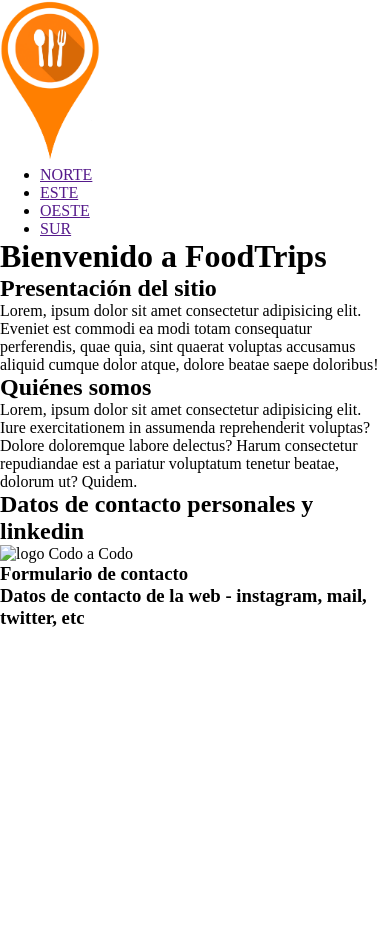
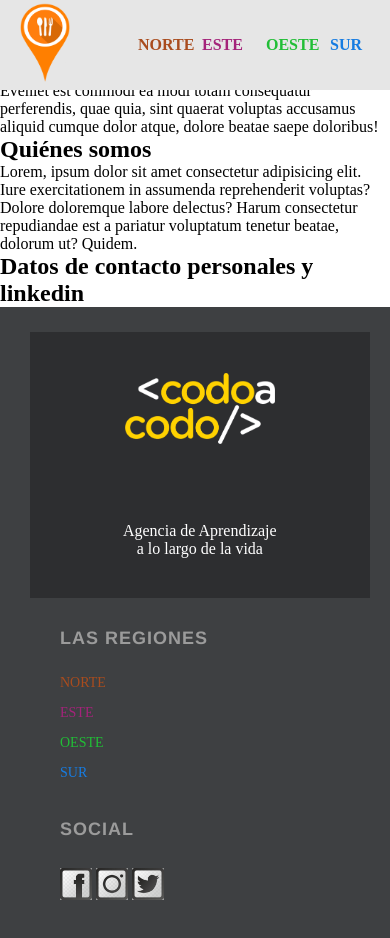
Before and after one commit to Belentaborda/FoodTrips-ProyectoG3, a plain HTML site: page index.html in a window 390 px wide. Before the commit the page ends 844 px from the top, so only its background shows below. Drawn offline with Linux system fonts and the light colour scheme.

Commit message:
Rama sur - primer commit

```diff
--- a/css/index.css
+++ b/css/index.css
@@ -1,4 +1,271 @@
 * {
-    margin: 0;
+    margin: 0px;
     box-sizing: border-box;
 }
+
+.logo {
+    width: 50px;
+    margin: 8px 0px 8px 20px;
+}
+
+.navbar {
+    position: fixed;
+    background-color: rgb(230, 230, 230);
+    width: 100%;
+    height: 90px;
+    display: flex;
+    align-items: center;
+    justify-content: space-between;
+    z-index: 10;
+}
+
+ul .navList {
+    padding: 0px;
+    list-style: none;
+    display: inline-flex;
+}
+
+.navList {
+    padding: 10px;
+    width: 60px;
+}
+
+li a {
+    text-decoration: none;
+    font-weight: 600;
+}
+
+
+/*--------------------Footer------------------*/
+
+
+.footer_main {
+    width: 99.9%;
+    padding: 25px;
+    background: #3E4042 url(/assets/footer-bg-656c1a7c66b412ea2ac091559b06bebc1ff33a3f71e66995488c637670a325bc.svg) 100% 50% no-repeat;
+    background-size: 40% auto;
+    color: white;
+    position: relative
+}
+
+.footer_main::after {
+    clear: both;
+    content: "";
+    display: table
+}
+
+@media screen and (max-width: 1400px) {
+    .footer_main {
+        background-size: auto 100%
+    }
+}
+
+@media screen and (max-width: 1150px) {
+    .footer_main {
+        background: #3E4042
+    }
+}
+
+.footer_main_codoacodo {
+    width: 400px;
+    min-height: 100%;
+    background: #2d2e30;
+    position: absolute;
+    left: 5px;
+    top: 0;
+    text-align: center
+}
+
+.footer_main_codoacodo img {
+    top: 70px;
+    position: relative;
+    width: 150px;
+    height: 85px;
+    max-width: 100%;
+    max-height: 100%;
+}
+
+.logo-text {
+    color: #ffffff;
+    font-size: 16px;
+    margin-top: 75px;
+}
+
+.logo-text-link {
+    text-decoration: none;
+}
+
+@media screen and (max-width: 860px) {
+    .footer_main_codoacodo {
+        width: 100%;
+        position: relative;
+        padding: 40px 0
+    }
+
+    .footer_main_codoacodo::after {
+        clear: both;
+        content: "";
+        display: table
+    }
+
+    .footer_main_codoacodo img {
+        top: 1px;
+        width: 150px;
+        height: auto
+    }
+}
+
+.footer_links {
+    max-width: 840px;
+    padding: 50px 0px 50px 460px
+}
+
+.footer_links::after {
+    clear: both;
+    content: "";
+    display: table
+}
+
+@media screen and (max-width: 860px) {
+    .footer_links {
+        max-width: 500px;
+        margin: 0 auto;
+        padding: 40px
+    }
+}
+
+@media screen and (max-width: 480px) {
+    .footer_links {
+        padding: 30px 30px 30px 35px
+    }
+}
+
+.footer_links_col {
+    width: 50%;
+    float: left;
+}
+
+@media screen and (max-width: 500px) {
+    .footer_links_col {
+        width: auto;
+        float: none
+    }
+
+    .footer_links_col:first-child {
+        margin-bottom: 32px
+    }
+}
+
+.footer_links_title {
+    color: #9B9B9B;
+    text-transform: uppercase;
+    font-family: "Roboto Slab", Helvetica, "Segoe UI", sans-serif;
+    font-size: 1.125em;
+    font-weight: 700;
+    letter-spacing: 1px;
+    margin-bottom: 18px;
+}
+
+ul {
+    padding: 0px;
+}
+
+.footer_links_list li {
+    padding: 6px 0px;
+    display: block;
+    list-style: none;
+}
+
+.footer_links_list a {
+    font-size: 0.875em;
+    font-weight: 500;
+    -webkit-transition: 250ms;
+    transition: 250ms
+}
+
+.Norte a {
+    color: #a94c1e;
+}
+
+.Norte a:visited {
+    color: #a94c1e;
+}
+
+.Este a {
+    color: #A4237A;
+}
+
+.Este a:visited {
+    color: #A4237A;
+}
+
+.Oeste a {
+    color: #21be36;
+}
+
+.Oeste a:visited {
+    color: #21be36;
+}
+
+.Sur a {
+    color: #177ce1;
+}
+
+.Sur a:visited {
+    color: #177ce1;
+}
+
+.footer_links_list a:hover {
+    color: #ffffff
+}
+
+.footer_links_social a {
+    text-decoration: none;
+}
+
+.footer_links_social a img {
+    width: 32px;
+    height: 32px;
+    display: inline-block;
+    line-height: 35px;
+    color: #3E4042;
+    background: #ffffff;
+    border-radius: 2px;
+    text-align: center;
+    margin-top: 10px;
+    -webkit-transition: 350ms;
+    transition: 350ms;
+}
+
+.footer_links_social a.facebook:hover {
+    color: white;
+    background-color: #3b5998
+}
+
+.footer_links_language,
+.footer_links_social {
+    margin-top: 24px
+}
+
+.footer_links_language p,
+.footer_links_social p {
+    display: block;
+    font-size: 0.938em;
+    font-weight: 600;
+    text-transform: uppercase;
+    margin: 0;
+    color: #9B9B9B
+}
+
+.footer_links_language select,
+.footer_links_social select {
+    color: #3E4042;
+    width: 150px;
+    margin-top: 10px
+}
+
+.footer_links_language i {
+    position: relative;
+    top: 1px;
+    margin-right: 5px
+}
--- /dev/null
+++ b/css/south.css
@@ -0,0 +1,146 @@
+body {
+    background-color: rgb(244, 244, 244);
+}
+
+.imgContainer {
+    background-color: rgb(3, 62, 122);
+    padding: 220px 30px 120px 30px;
+    position: relative;
+    text-align: center;
+}
+
+.backgroundImg::after {
+    content: "";
+    background-image: url(../img/south/sur-img.jpeg);
+    background-size: cover;
+    background-position: 15% 15%;
+    background-repeat: no-repeat;
+    width: 100%;
+    height: 87%;
+    position: absolute;
+    top: 13%;
+    left: 0;
+    opacity: 0.3;
+}
+
+.headerTitle {
+    font-size: 80px;
+    font-weight: 200;
+    color: rgb(248, 238, 226);
+}
+
+.headerText {
+    color: rgba(255, 255, 255, 1);
+    display: block;
+    width: 100%;
+    max-width: 850px;
+    margin: 0 auto;
+    font-size: 18px;
+    font-weight: 400;
+    padding-top: 50px;
+    text-shadow: 2px 2px 4px rgba(0, 0, 0, 1);
+}
+
+.bold {
+    font-weight: 800;
+    color: rgb(248, 238, 226);
+}
+
+.recipesBtnContainer{
+padding: 25px 30px;
+background-color: rgb(255, 255, 255);
+text-align: center;
+}
+
+.recipesBtn {
+    display: inline-block;
+    padding: 13px;
+    color: #ffffff;
+    border: 2px solid #3E4042;
+    background-color: #3E4042;
+    border-radius: 50px;
+}
+
+article {
+    max-width: 450px;
+}
+
+article img {
+    width: 450px;
+    height: 260px;
+}
+
+.boxContainer {
+    display: flex;
+    flex-grow: 1;
+    flex-wrap: wrap;
+    padding: 50px 130px;
+    align-items: center;
+    justify-content: space-around;
+}
+
+.prueba {
+    margin: 40px;
+}
+
+.foodBox {
+    background-color: #ffffff;
+    border-radius: 5px;
+    box-shadow: 10px 35px 30px 0px rgba(0, 0, 0, 0.2);
+    cursor: pointer;
+    transition: all 0.5s ease;
+}
+
+.foodBox:hover {
+    box-shadow: 10px 45px 40px 0px rgba(0, 0, 0, 0.5);
+    transform: translateY(-5px);
+    /* Levantar un poco de la pantalla */
+    transition: all 0.5s ease;
+}
+
+.textBox {
+    padding: 30px 40px 30px 40px;
+}
+
+.textTitle {
+    font-size: 30px;
+}
+
+.textDescription {
+    font-size: 25px;
+}
+
+/* Estilos del modal */
+.modal {
+    display: none; /* Por defecto, el modal está oculto */
+    position: fixed;
+    z-index: 1;
+    left: 0;
+    top: 0;
+    width: 100%;
+    height: 100%;
+    background-color: rgba(0, 0, 0, 0.5); /* Fondo semitransparente */
+}
+
+.modal-content {
+    background-color: #fefefe;
+    margin: 15% auto; /* Centra verticalmente el modal */
+    padding: 20px;
+    border: 1px solid #888;
+    width: 80%; /* Ancho del modal */
+    max-width: 600px; /* Ancho máximo del modal */
+}
+
+.close {
+    color: #aaa;
+    float: right;
+    font-size: 28px;
+    font-weight: bold;
+}
+
+.close:hover,
+.close:focus {
+    color: black;
+    text-decoration: none;
+    cursor: pointer;
+}
--- a/index.html
+++ b/index.html
@@ -12,18 +12,18 @@
 <body>
 
     <header>
-        <nav>
+        <nav class="navbar">
             <div>
                 <a href="./index.html">
-                    <img src="./img/foodtrips-logo.png" alt="logo" width="100">
+                    <img src="./img/foodtrips-logo.png" alt="logo" class="logo">
                 </a>
             </div>
             <div>
                 <ul>
-                    <li><a href="">NORTE</a></li>
-                    <li><a href="">ESTE</a></li>
-                    <li><a href="">OESTE</a></li>
-                    <li><a href="">SUR</a></li>
+                    <li class="navList Norte"><a href="">NORTE</a></li>
+                    <li class="navList Este"><a href="">ESTE</a></li>
+                    <li class="navList Oeste"><a href="">OESTE</a></li>
+                    <li class="navList Sur"><a href="./pages/south.html">SUR</a></li>
                 </ul>
             </div>
         </nav>
@@ -52,15 +52,40 @@
     </main>
 
     <footer>
-        <div>
-            <img src="" alt="logo Codo a Codo">
-        </div>
-        <div>
-            <h3>Formulario de contacto</h3>
-        </div>
-        <div>
-            <h3>Datos de contacto de la web - instagram, mail, twitter, etc</h3>
-        </div>
+        <div class="footer_main">
+            <div class="footer_main_codoacodo">
+              <a class="logo-text-link" href="https://buenosaires.gob.ar/educacion/codo-codo-40">
+                <img alt="Agencia de Aprendizaje a lo largo de la vida" src="./img/LogoCODOACODO.png">
+                <p class="logo-text">Agencia de Aprendizaje <br> a lo largo de la vida</p>
+            </a>
+            </div>
+            <div class="footer_links">
+              <div class="footer_links_col">
+                <h4 class="footer_links_title">Las Regiones</h4>
+                <ul class="footer_links_list">
+                      <!-- en cada href poner las rutas de cada region -->
+                      <li class="Norte"><a href="">NORTE</a></li>
+                      <li class="Este"><a href="">ESTE</a></li>
+                      <li class="Oeste"><a href="">OESTE</a></li>
+                      <li class="Sur"><a href="./pages/south.html">SUR</a></li>
+                </ul>
+              </div>
+              <div class="footer_links_col">
+                <div class="footer_links_social">
+                    <h4 class="footer_links_title">Social</h4>
+                    <a href="https://www.facebook.com/" target="_blank">
+                        <img alt="Facebook" src="./img/logoFacebook.png">
+                    </a>
+                    <a href="https://www.instagram.com/" target="_blank">
+                        <img alt="Instragram" src="./img/logoInstagram.png">
+                    </a>
+                    <a href="https://twitter.com/" target="_blank">
+                        <img alt="Twitter" src="./img/logoTwitter.png">
+                    </a>
+                </div>
+              </div>
+            </div>
+          </div>
     </footer>
 
 </body>
```
Also changed, not shown: pages/south.html (added, +186 -0 lines), img/LogoCODOACODO.png (added), img/logoFacebook.png (added), img/logoInstagram.png (added), img/logoTwitter.png (added), img/logos.png (added), img/south/Costillar-de-cordero-a-la-salvia.jpg (added), img/south/Creme-brulee-con-Calafate.jpeg (added), img/south/Llama-al-vino-tinto.jpg (added), img/south/Timbal-centolla-promar-recetas.jpg (added), 1 other file.
